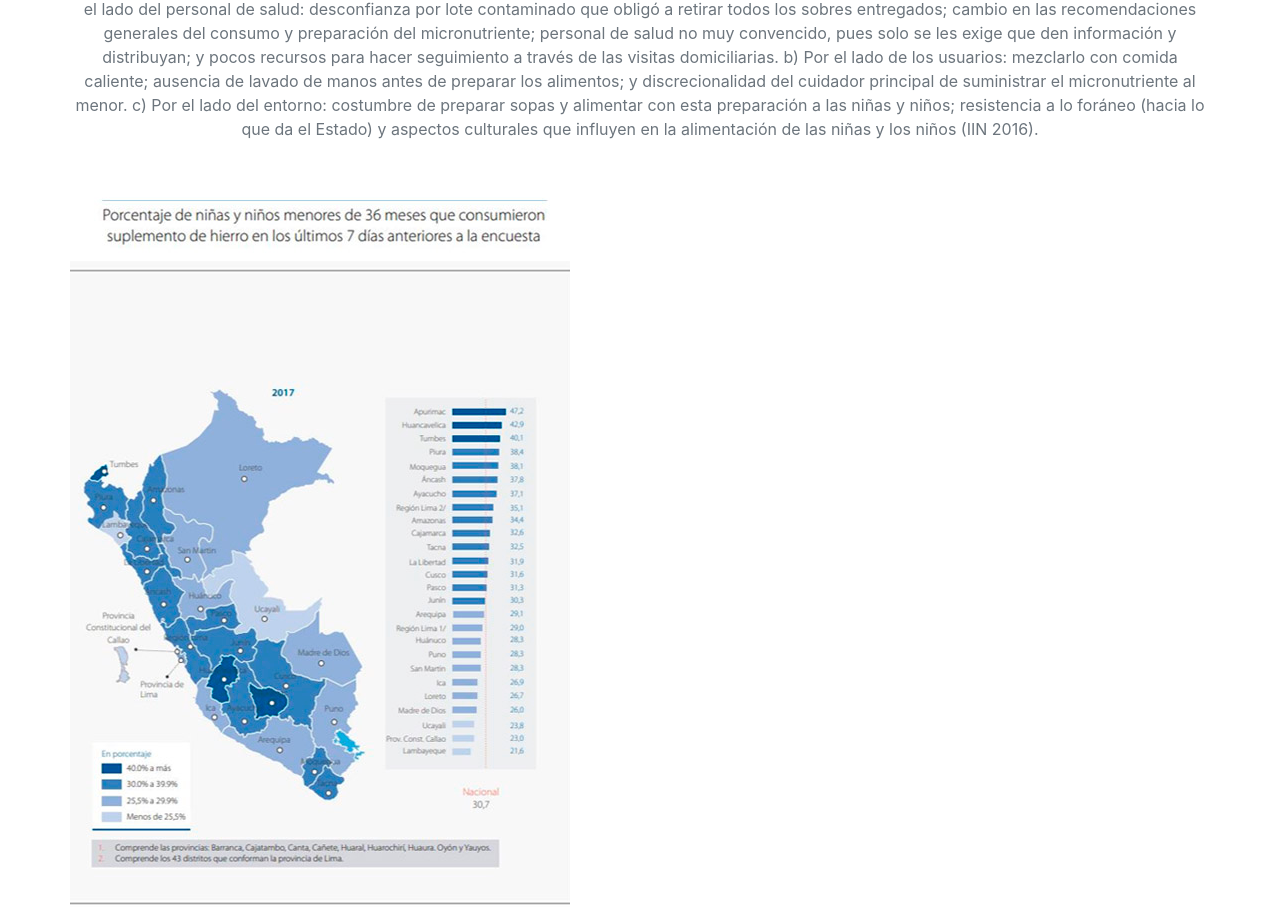
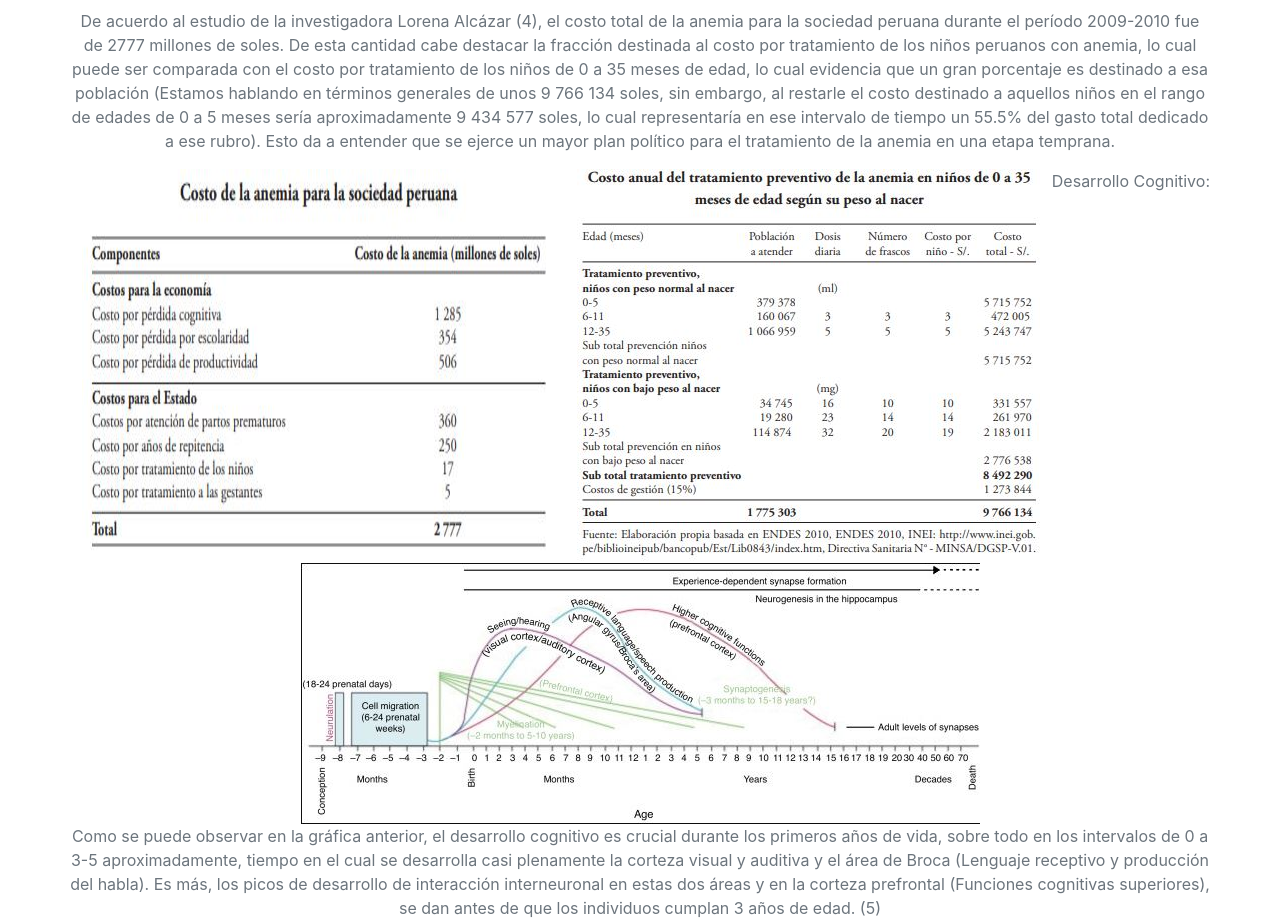
Before and after one commit to EduardoPL/AnemiaGPI, a website with bundled scripts: page index.html in a window 1280 px wide. Shown: the part 2199-3122 px from the top of the page. Built offline with nearby package versions, Linux system fonts and the light colour scheme; files whose address does not match are found by name; a web font is replaced by a local one.

Commit message:
Update index.html

```diff
--- a/index.html
+++ b/index.html
@@ -110,16 +110,16 @@ Esto es un problema considerando que estamos muy abajo del estándar propuesto p
             <p class="text-muted">Nos estamos enfocando en la población de niños menores de 36 y mayores de 6 meses de edad. A continuación, vamos a presentar las razones por las cuales hemos decidido tomar este grupo etario:
           <p class="text-muted">Prevalencia:</p>
 <p class="text-muted">La anemia de la niñez menor de 36 meses de edad a nivel nacional sigue siendo un reto por atender y constituye uno de los problemas más severos de salud pública del país (Según la OMS (2011), la clasificación de la importancia de la anemia para la salud pública en función de la prevalencia estimada a partir de la hemoglobina es: normal, 4,9% o inferior; leve, 5,0% a 19,9%; moderada, 20,0% a 39,9%; severa; 40,0% o superior):  la prevalencia de anemia en ese rango de edad es de 43,6%, valor que se mantiene en el 2018 respecto al año anterior, lo que significa que aproximadamente 743 mil niños menores de 3 años padecen de ella. (3) Por otra parte, la prevalencia de anemia en niños menores de 5 años cambia en su magnitud.</p>
-         <p> <img class="img-fluid" src="img/portfolio/P.1.jpg" alt=""></p>
+<img class="img-fluid d-block mx-auto" src="img/portfolio/Usuario1.jpg" alt="">
 <p class="text-muted">   Como se puede apreciar en este gráfico extraído de la base de datos del Banco Mundial, la prevalencia de anemia en menores de 5 años no se caracteriza por ser un problema de salud pública, puesto que hasta el año 2016 existe un 31,9% de prevalencia. Esta es una cantidad casi directamente comparable con la prevalencia en niños menores a 36 meses con una desviación mínima de un año de diferencia. Ojo al detalle: Que no sea un problema de salud pública no significa que también sea un área a atender.
 </p>
           <p class="text-muted">Costo al estado:</p>
 <p class="text-muted">De acuerdo al estudio de la investigadora Lorena Alcázar (4), el costo total de la anemia para la sociedad peruana durante el período 2009-2010 fue de 2777 millones de soles. De esta cantidad cabe destacar la fracción destinada al costo por tratamiento de los niños peruanos con anemia, lo cual puede ser comparada con el costo por tratamiento de los niños de 0 a 35 meses de edad, lo cual evidencia que un gran porcentaje es destinado a esa población (Estamos hablando en términos generales de unos 9 766 134 soles, sin embargo, al restarle el costo destinado a aquellos niños en el rango de edades de 0 a 5 meses sería aproximadamente 9 434 577 soles, lo cual representaría en ese intervalo de tiempo un 55.5%  del gasto total dedicado a ese rubro). Esto da a entender que se ejerce un mayor plan político para el tratamiento de la anemia en una etapa temprana.
 </p>
-<p><img class="img-fluid" src="img/portfolio/P.2.jpg" alt="">  </p>
-<p><img class="img-fluid" src="img/portfolio/P.3.jpg" alt="">  </p>
+<img class="img-fluid d-block mx-auto" src="img/portfolio/Usuario2.jpg" alt="">
+<img class="img-fluid d-block mx-auto" src="img/portfolio/Usuario3.jpg" alt="">
 <p class="text-muted">Desarrollo Cognitivo:</p>
-<p><img class="img-fluid" src="img/portfolio/P.4.jpg" alt=""> </p>
+<img class="img-fluid d-block mx-auto" src="img/portfolio/Usuario4.jpg" alt="">
     <P class="text-muted">Como se puede observar en la gráfica anterior, el desarrollo cognitivo es crucial durante los primeros años de vida, sobre todo en los intervalos de 0 a 3-5 aproximadamente, tiempo en el cual se desarrolla casi plenamente la corteza visual y auditiva y el área de Broca (Lenguaje receptivo y producción del habla). Es más, los picos de desarrollo de interacción interneuronal en estas dos áreas y en la corteza prefrontal (Funciones cognitivas superiores), se dan antes de que los individuos cumplan 3 años de edad. (5)
 </p>
     <P class="text-muted">En un estudio de 69 estudiantes diestros, se determinaron los niveles de hierro y ferritina séricos y se investigó la actividad del cerebro tanto en estado de reposo como en actividad cognoscitiva, en un intento por establecer posibles correlaciones entre los parámetros hematológicos y la actividad del cerebro y entre dichos parámetros y el rendimiento cognoscitivo. Los resultados fueron los siguientes: tanto la activación del hemisferio izquierdo como el rendimiento cognoscitivo dependieron del nivel de hierro. Se determinó, en efecto, que entre menor fuera el nivel de ferritina, más débil era la activación no sólo del hemisferio izquierdo sino de la región occipital de ambos hemisferios. (6)
@@ -127,12 +127,12 @@ Esto es un problema considerando que estamos muy abajo del estándar propuesto p
     <P class="text-muted">Bajo consumo de alimentos con base a hierro:</p>
 <P class="text-muted">Desde el año 2013, el Estado peruano implementó un cambio en el insumo para ofrecer micronutrientes en polvo (contienen hierro, ácido fólico, zinc y vitaminas A y C) que, de acuerdo con la evidencia, son más efectivos en la reducción de los niveles de anemia (OMS 2012). Sin embargo, el 70% de menores de 36 meses no consumieron suplemento de hierro. El consumo de este suplemento se ha visto afectado por las siguientes razones: a) Por el lado del personal de salud: desconfianza por lote contaminado que obligó a retirar todos los sobres entregados; cambio en las recomendaciones generales del consumo y preparación del micronutriente; personal de salud no muy convencido, pues solo se les exige que den información y distribuyan; y pocos recursos para hacer seguimiento a través de las visitas domiciliarias. b) Por el lado de los usuarios: mezclarlo con comida caliente; ausencia de lavado de manos antes de preparar los alimentos; y discrecionalidad del cuidador principal de suministrar el micronutriente al menor. c) Por el lado del entorno: costumbre de preparar sopas y alimentar con esta preparación a las niñas y niños; resistencia a lo foráneo (hacia lo que da el Estado) y aspectos culturales que influyen en la alimentación de las niñas y los niños (IIN 2016).
 </p>
-<p><img class="img-fluid" src="img/portfolio/imagen5.jpg" alt=""> </p>
+<img class="img-fluid d-block mx-auto" src="img/portfolio/Usuario5.jpg" alt="">
 <P class="text-muted">Fuente: INEI. (2018). Indicadores de resultados de los programas presupuestales 2012-2017. Encuesta Demográfica y de Salud Familiar 2017.
 </p>
   <P class="text-muted">Los hogares peruanos tienen un consumo de hierro de origen vegetal cuya biodisponibilidad y absorción intestinal es baja; a ello se suma que esta absorción se ve interferida por la presencia de inhibidores en la alimentación, como los mates, el café, el té e infusiones de consumo habitual en la población.
 </p>
-<p><img class="img-fluid" src="img/portfolio/P.6.jpg" alt=""></p>
+<img class="img-fluid d-block mx-auto" src="img/portfolio/Usuario6.jpg" alt="">
  <P class="text-muted">Efectos irreversibles en general si no es atendida:</p>
 <P class="text-muted">Un estudio importante del resultado a largo plazo se llevó a cabo en todo el estado en Florida. La anemia en la infancia, basada en la detección de Hb en el programa Mujeres, bebés y niños (WIC), se asoció con la colocación de educación especial a los 10 años, según los criterios utilizados por el Departamento de Educación de Florida para el retraso mental leve o moderado. Aunque este estudio fue limitado porque la Hb fue la única medida del estado del hierro, es excepcional al relacionar la anemia en la infancia (presumiblemente debido a deficiencia de hierro) con un mayor riesgo de retraso mental o colocación de educación especial entre niños en edad escolar en una población completa (N = 3771). Después de controlar por un conjunto básico de características de fondo, el riesgo de colocación para educación especial aumentó en 1.28 por cada unidad de Hb más baja al ingresar al programa de WIC. (7)
 </p>
```
